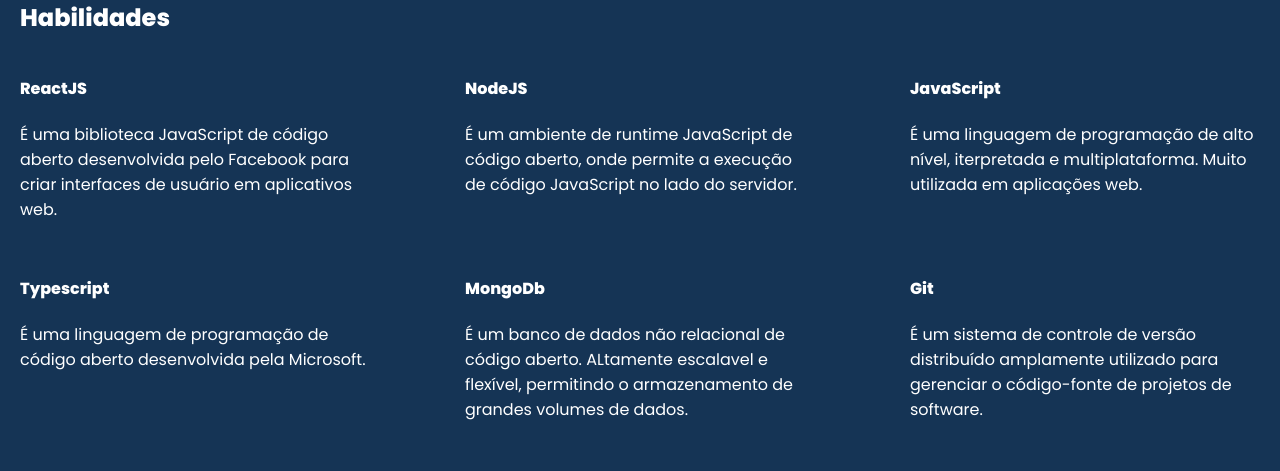
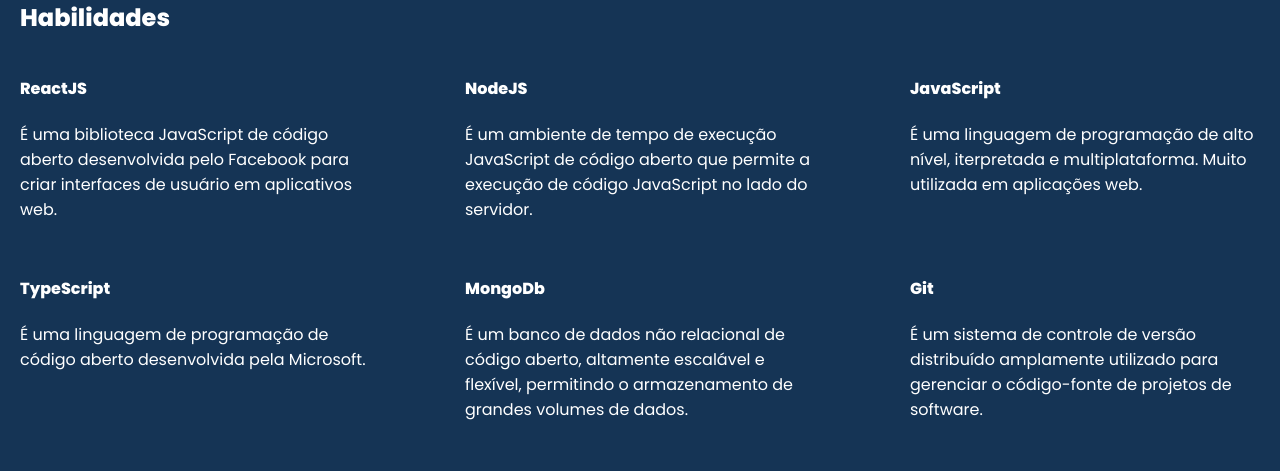
Before and after one commit to rodrigolimoes/portfolio, a React (Create React App) app: page / in a window 1280 px wide. Shown: the part 880-1351 px from the top of the page. Built offline with nearby package versions, Linux system fonts and the light colour scheme.

Commit message:
refactor: Refactoring description of skills

```diff
--- a/src/pages/Home/Skills.tsx
+++ b/src/pages/Home/Skills.tsx
@@ -18,7 +18,7 @@
 		{
 			name: 'NodeJS',
 			description:
-				'É um ambiente de runtime JavaScript de código aberto, onde permite a execução de código JavaScript no lado do servidor.',
+				'É um ambiente de tempo de execução JavaScript de código aberto que permite a execução de código JavaScript no lado do servidor.',
 		},
 		{
 			name: 'JavaScript',
@@ -26,14 +26,14 @@
 				'É uma linguagem de programação de alto nível, iterpretada e multiplataforma. Muito utilizada em aplicações web.',
 		},
 		{
-			name: 'Typescript',
+			name: 'TypeScript',
 			description:
 				'É uma linguagem de programação de código aberto desenvolvida pela Microsoft.',
 		},
 		{
 			name: 'MongoDb',
 			description:
-				'É um banco de dados não relacional de código aberto. ALtamente escalavel e flexível, permitindo o armazenamento de grandes volumes de dados.',
+				'É um banco de dados não relacional de código aberto, altamente escalável e flexível, permitindo o armazenamento de grandes volumes de dados.',
 		},
 		{
 			name: 'Git',
```
